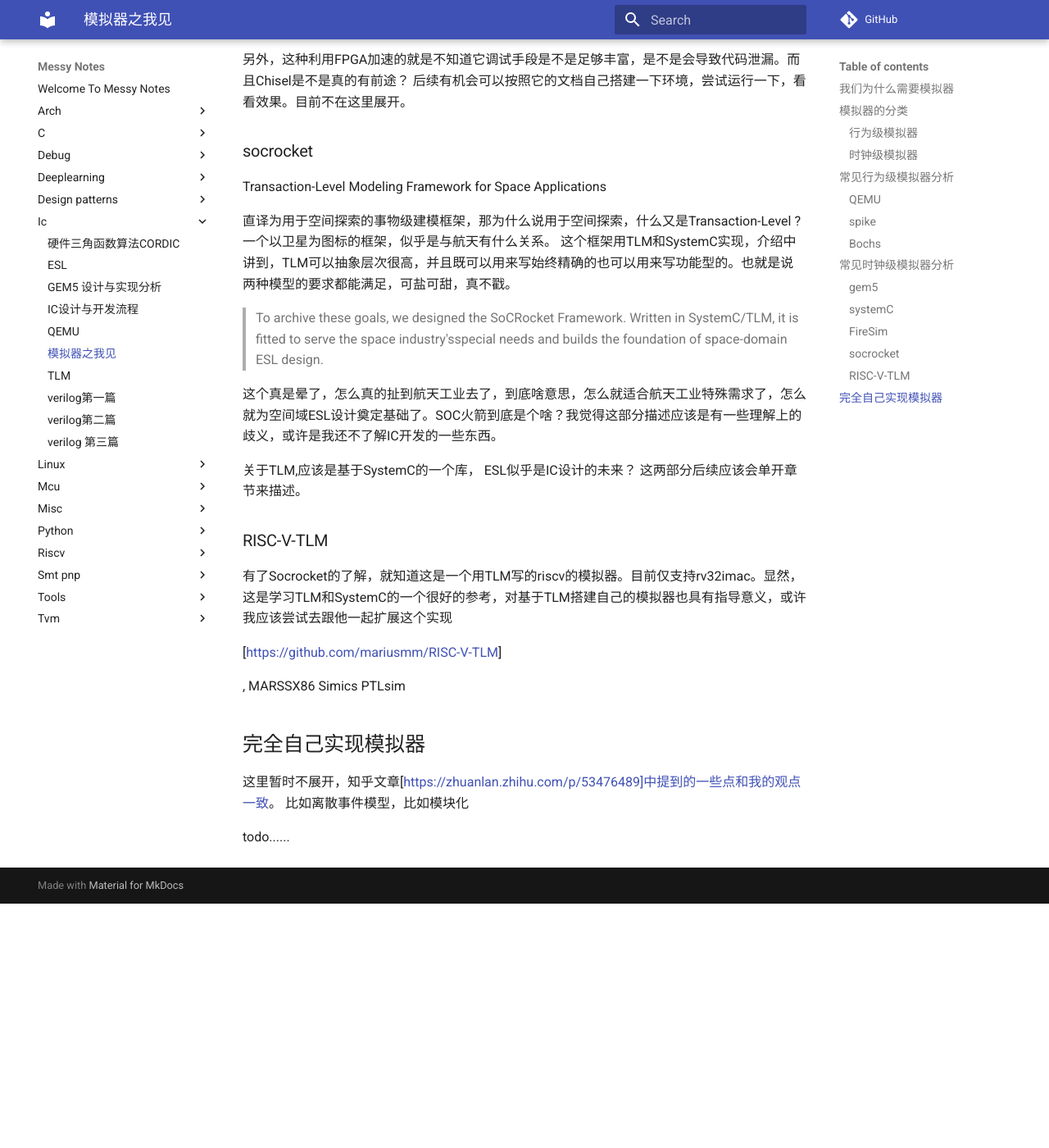
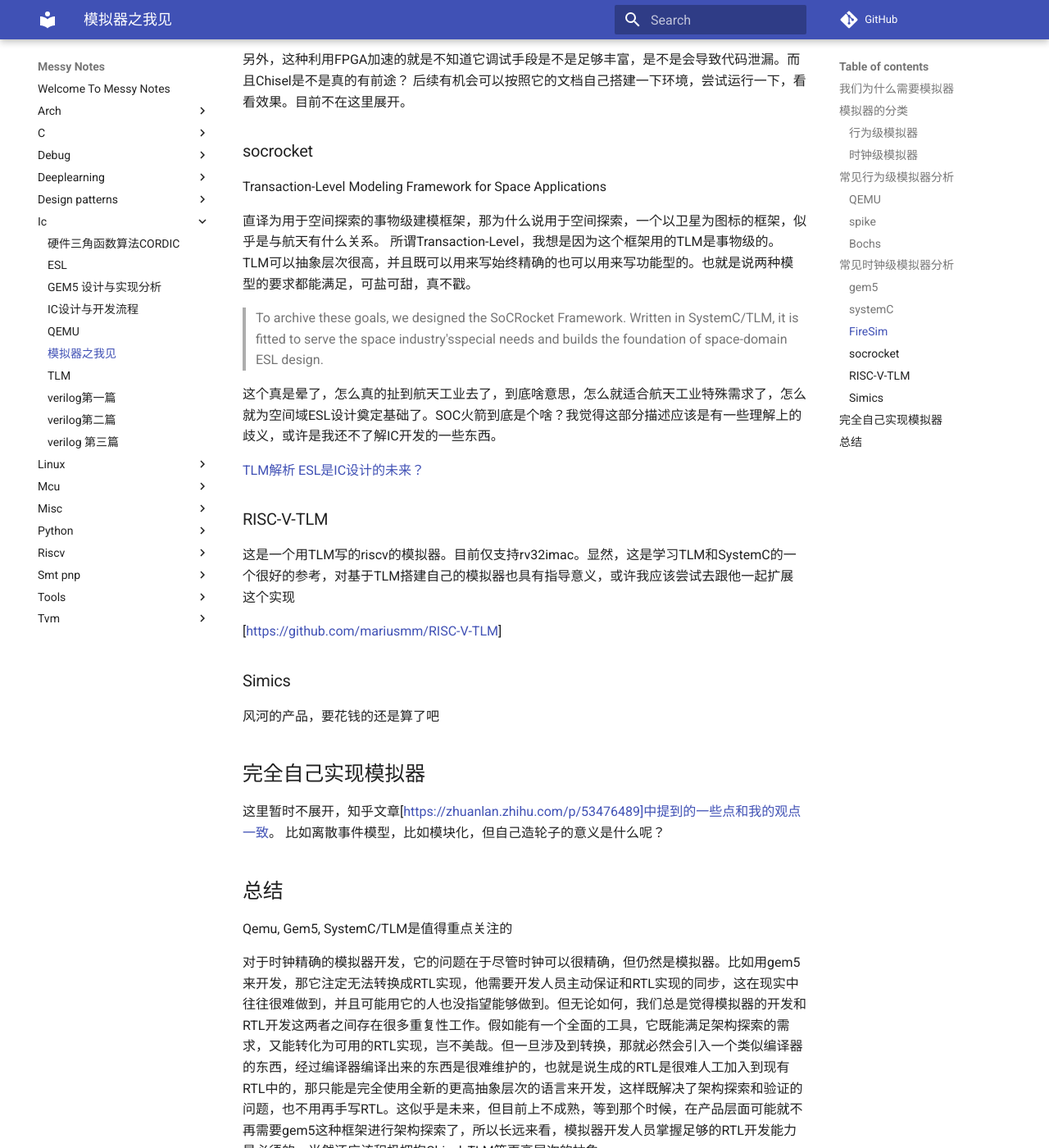
Before and after one commit to chsgcxy/messy_notes, an MkDocs documentation site: the page built from docs/ic/simulator.md, in a window 1280 px wide and 1400 px high, scrolled down 4996 px. Shown: the whole window at 82% size. Built offline with MkDocs 1.6.1 and Material for MkDocs 9.7.7, drawn with Linux system fonts in a browser that asks for light colours; comment, search, counter and statistics services are not loaded; before the commit the page ends 6098 px from its top, so only the background shows below that; some of the changed text lies outside the part shown.

Commit message:
update simulator

```diff
--- a/docs/ic/simulator.md
+++ b/docs/ic/simulator.md
@@ -161,28 +161,33 @@
 
 Transaction-Level Modeling Framework for Space Applications
 
-直译为用于空间探索的事物级建模框架，那为什么说用于空间探索，什么又是Transaction-Level ? 一个以卫星为图标的框架，似乎是与航天有什么关系。
-这个框架用TLM和SystemC实现，介绍中讲到，TLM可以抽象层次很高，并且既可以用来写始终精确的也可以用来写功能型的。也就是说两种模型的要求都能满足，可盐可甜，真不戳。
+直译为用于空间探索的事物级建模框架，那为什么说用于空间探索，一个以卫星为图标的框架，似乎是与航天有什么关系。
+所谓Transaction-Level，我想是因为这个框架用的TLM是事物级的。TLM可以抽象层次很高，并且既可以用来写始终精确的也可以用来写功能型的。也就是说两种模型的要求都能满足，可盐可甜，真不戳。
 
 > To archive these goals, we designed the SoCRocket Framework. Written in SystemC/TLM, it is fitted to serve the space industry'sspecial needs and builds the foundation of space-domain ESL design.
 
 这个真是晕了，怎么真的扯到航天工业去了，到底啥意思，怎么就适合航天工业特殊需求了，怎么就为空间域ESL设计奠定基础了。SOC火箭到底是个啥？我觉得这部分描述应该是有一些理解上的歧义，或许是我还不了解IC开发的一些东西。
 
-关于TLM,应该是基于SystemC的一个库， ESL似乎是IC设计的未来？ 这两部分后续应该会单开章节来描述。
+[TLM解析](./tlm.md)
+[ESL是IC设计的未来？](./esl.md)
 
 ### RISC-V-TLM
 
-有了Socrocket的了解，就知道这是一个用TLM写的riscv的模拟器。目前仅支持rv32imac。显然，这是学习TLM和SystemC的一个很好的参考，对基于TLM搭建自己的模拟器也具有指导意义，或许我应该尝试去跟他一起扩展这个实现
+这是一个用TLM写的riscv的模拟器。目前仅支持rv32imac。显然，这是学习TLM和SystemC的一个很好的参考，对基于TLM搭建自己的模拟器也具有指导意义，或许我应该尝试去跟他一起扩展这个实现
 
 [https://github.com/mariusmm/RISC-V-TLM]
 
-, MARSSX86
-Simics
-PTLsim
+### Simics
+
+风河的产品，要花钱的还是算了吧
 
 ## 完全自己实现模拟器
 
 这里暂时不展开，知乎文章[https://zhuanlan.zhihu.com/p/53476489]中提到的一些点和我的观点一致。
-比如离散事件模型，比如模块化
+比如离散事件模型，比如模块化，但自己造轮子的意义是什么呢？
 
-todo......
+## 总结
+
+Qemu, Gem5, SystemC/TLM是值得重点关注的
+
+对于时钟精确的模拟器开发，它的问题在于尽管时钟可以很精确，但仍然是模拟器。比如用gem5来开发，那它注定无法转换成RTL实现，他需要开发人员主动保证和RTL实现的同步，这在现实中往往很难做到，并且可能用它的人也没指望能够做到。但无论如何，我们总是觉得模拟器的开发和RTL开发这两者之间存在很多重复性工作。假如能有一个全面的工具，它既能满足架构探索的需求，又能转化为可用的RTL实现，岂不美哉。但一旦涉及到转换，那就必然会引入一个类似编译器的东西，经过编译器编译出来的东西是很难维护的，也就是说生成的RTL是很难人工加入到现有RTL中的，那只能是完全使用全新的更高抽象层次的语言来开发，这样既解决了架构探索和验证的问题，也不用再手写RTL。这似乎是未来，但目前上不成熟，等到那个时候，在产品层面可能就不再需要gem5这种框架进行架构探索了，所以长远来看，模拟器开发人员掌握足够的RTL开发能力是必须的，当然还应该积极拥抱Chisel, TLM等更高层次的抽象。
```
